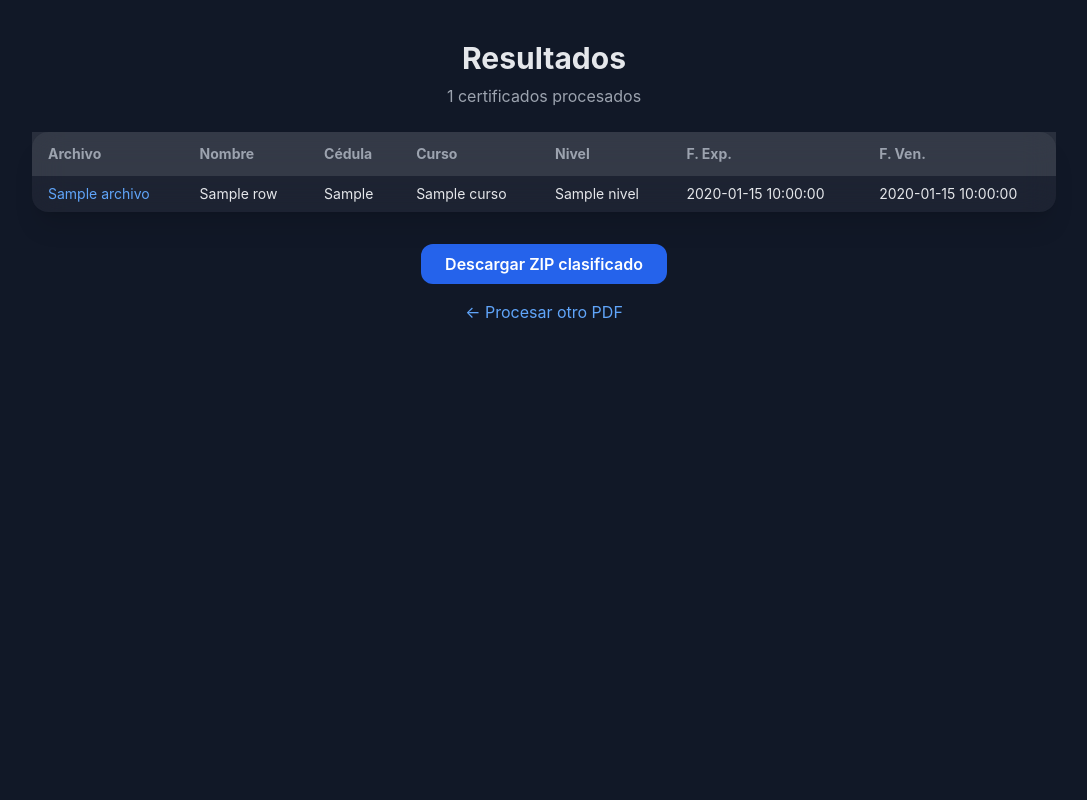
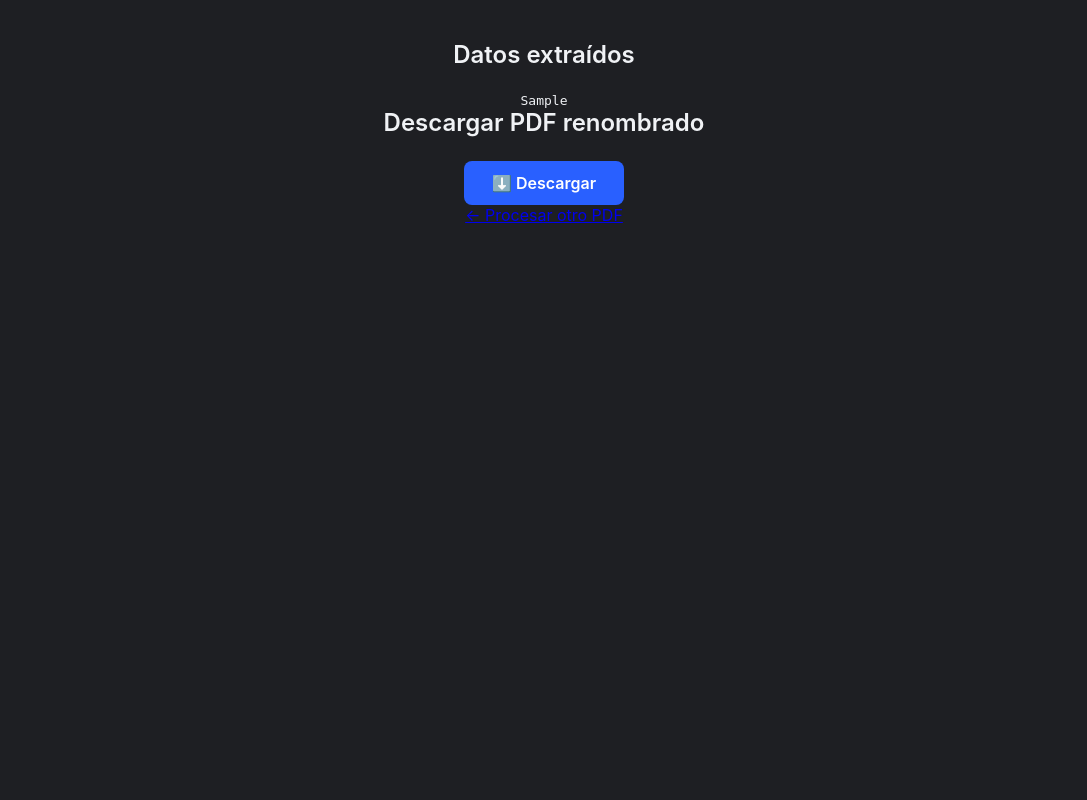
Before and after one commit to Juangranados89/certificados-app, a Flask app: template templates/resultado.html in a window 1280 px wide. Shown: the whole page, without its empty margins (96-1183 px from the left). Run offline with Flask 3, Linux system fonts and the light colour scheme; the template is opened without the code that fills it: most values are stand-ins (such as "Sample title", 1, 10 or a date in 2020); parts of the project's set-up code (start-up, migrations or seed data) failed here and were passed over; some libraries are stand-ins or nearby versions.

Commit message:
Add files via upload

```diff
--- a/templates/resultado.html
+++ b/templates/resultado.html
@@ -1,66 +1,17 @@
 <!doctype html>
-<html lang="es" class="h-full">
+<html lang="es">
 <head>
-  <meta charset="utf-8" />
-  <title>Resultados – OCR Certificados</title>
-
-  <!-- Tailwind si ya lo usas; si no, quítalo y usa tu CSS -->
-  <script src="https://cdn.tailwindcss.com"></script>
+  <meta charset="utf-8">
+  <title>Resultado OCR</title>
   <link rel="stylesheet" href="{{ url_for('static', filename='main.css') }}">
 </head>
-<body class="min-h-full bg-gray-900 text-gray-200 flex flex-col items-center py-10">
+<body>
+  <h2>Datos extraídos</h2>
+  <pre>{{ tabla_markdown }}</pre>
 
-  <!-- Resumen -->
-  <h1 class="text-3xl font-bold mb-2">Resultados</h1>
-  <p class="text-gray-400 mb-6">
-    {{ rows|length }} certificados procesados
-  </p>
+  <h2>Descargar PDF renombrado</h2>
+  <a class="btn" href="{{ download_url }}">⬇️ Descargar</a>
 
-  <!-- Tabla -->
-  <div class="max-w-5xl w-full bg-white/5 backdrop-blur-lg rounded-2xl shadow-xl">
-    <div class="overflow-x-auto">
-      <table class="min-w-full text-sm">
-        <thead class="bg-white/10 sticky top-0 text-left text-gray-400">
-          <tr>
-            <th class="py-3 px-4">Archivo</th>
-            <th class="py-3 px-4">Nombre</th>
-            <th class="py-3 px-4">Cédula</th>
-            <th class="py-3 px-4">Curso</th>
-            <th class="py-3 px-4">Nivel</th>
-            <th class="py-3 px-4">F. Exp.</th>
-            <th class="py-3 px-4">F. Ven.</th>
-          </tr>
-        </thead>
-        <tbody class="divide-y divide-gray-700/60">
-          {% for r in rows %}
-          <tr class="hover:bg-white/5">
-            <td class="py-2 px-4 whitespace-nowrap">
-              <a href="{{ url_for('download', fname=r.ARCHIVO) }}" class="text-blue-400 hover:underline">
-                {{ r.ARCHIVO }}
-              </a>
-            </td>
-            <td class="py-2 px-4">{{ r.NOMBRE }}</td>
-            <td class="py-2 px-4">{{ r.CC }}</td>
-            <td class="py-2 px-4">{{ r.CURSO }}</td>
-            <td class="py-2 px-4">{{ r.NIVEL }}</td>
-            <td class="py-2 px-4">{{ r.FECHA_EXP }}</td>
-            <td class="py-2 px-4">{{ r.FECHA_VEN }}</td>
-          </tr>
-          {% endfor %}
-        </tbody>
-      </table>
-    </div>
-  </div>
-
-  {% if download_url %}
-  <a href="{{ download_url }}" class="mt-8 bg-blue-600 hover:bg-blue-700 text-white font-semibold py-2 px-6 rounded-xl">
-    Descargar ZIP clasificado
-  </a>
-  {% endif %}
-
-  <a href="{{ url_for('index') }}"
-     class="mt-4 inline-block text-blue-400 hover:underline">
-     ← Procesar otro PDF
-  </a>
+  <a href="{{ url_for('index') }}">← Procesar otro PDF</a>
 </body>
 </html>
```
